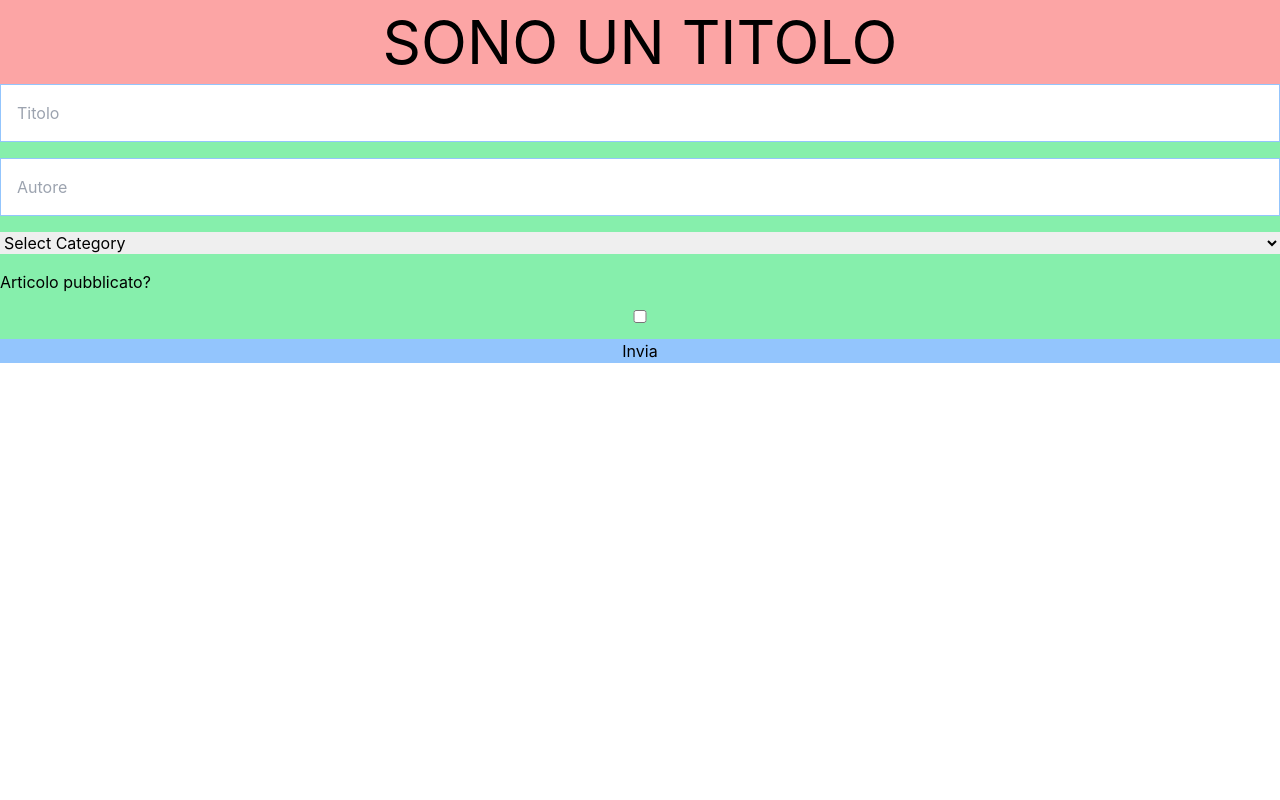
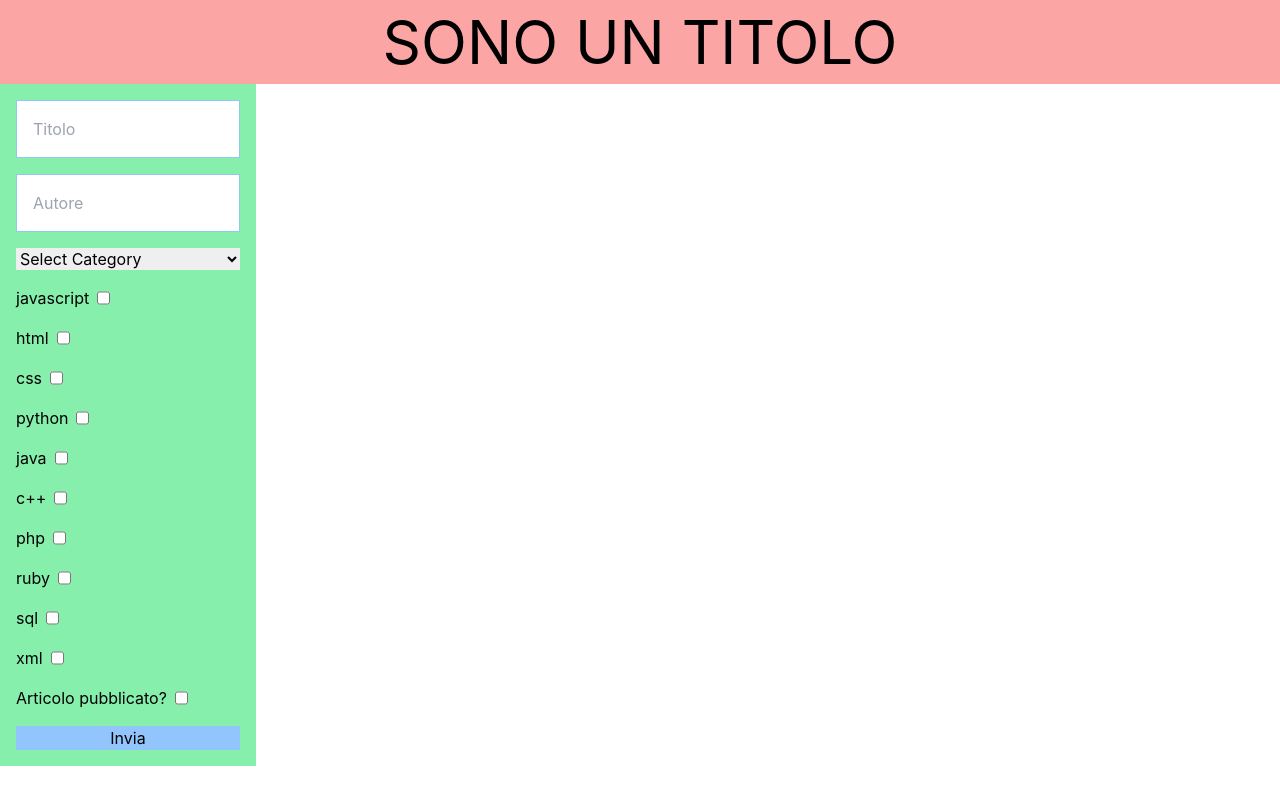
Before and after one commit to Aj-Herrera-99/react-form-multifield, a React (Vite) app: page / in a window 1280 px wide. Built offline with nearby package versions, Linux system fonts and the light colour scheme.

Commit message:
tags come checkbox fatto

```diff
--- a/src/App.jsx
+++ b/src/App.jsx
@@ -5,12 +5,24 @@ const initialData = {
     author: "",
     status: false,
     category: "",
+    tags: [],
 };
 
 // select
 const categories = ["web development", "front-end", "css"];
 // checkbox
-const tags = ["html", "css"];
+const tags = [
+    "javascript",
+    "html",
+    "css",
+    "python",
+    "java",
+    "c++",
+    "php",
+    "ruby",
+    "sql",
+    "xml",
+];
 
 function App() {
     // states
@@ -30,17 +42,21 @@ function App() {
         const { type, name, value, checked } = e.target;
         const KEY = name;
         const VAL = type == "checkbox" ? checked : value;
+        if (name == "tags") {
+            setFormData({
+                ...formData,
+                [name]: [...formData.tags, value],
+            });
+        } else {
             setFormData({ ...formData, [KEY]: VAL });
+        }
     };
 
-    const handleSelectChange = (e) => {
-        console.log(e.target.value.name);
-        console.log(e.target.value.value);
-        setFormData({ ...formData, [e.target.name]: e.target.value });
+    const handleCheckboxChange = (e) => {
+        console.log(e.target);
     };
 
     const handleRemoveClick = (e) => {
-        // console.log(e.target.closest("li"));
         const cardId = e.target.closest("li").id;
         const nuoveCards = cards.filter((card, index) => index != cardId);
         setCards(nuoveCards);
@@ -59,9 +75,9 @@ function App() {
                 </h1>
             </header>
             {/* Main */}
-            <main>
+            <main className="flex flex-wrap">
                 {/* Form */}
-                <section className="bg-green-300">
+                <section className="w-1/5 p-4 bg-green-300">
                     <form
                         action="#"
                         onSubmit={handleSubmit}
@@ -75,6 +91,7 @@ function App() {
                             onChange={handleInputChange}
                             value={formData.title}
                             placeholder="Titolo"
+                            required
                         />
                         <input
                             type="text"
@@ -83,11 +100,14 @@ function App() {
                             onChange={handleInputChange}
                             value={formData.author}
                             placeholder="Autore"
+                            required
                         />
-                        {/* / select const category = ["web development",
-                        "front-end", "css"]; */}
-                        {/* Select */}
-                        <select name="category" onChange={handleSelectChange}>
+                        {/* SelectCategory */}
+                        <select
+                            name="category"
+                            onChange={handleInputChange}
+                            required
+                        >
                             <option value="">Select Category</option>
                             {categories.map((category, index) => (
                                 <option key={index} value={category}>
@@ -95,7 +115,19 @@ function App() {
                                 </option>
                             ))}
                         </select>
+                        {tags.map((tag, index) => (
+                            <div key={index} className="flex gap-2">
+                                <label htmlFor={tag}>{tag}</label>
+                                <input
+                                    name="tags"
+                                    type="checkbox"
+                                    value={tag}
+                                    onChange={handleInputChange}
+                                />
+                            </div>
+                        ))}
 
+                        <div className="flex gap-2">
                             <label htmlFor="status">Articolo pubblicato?</label>
                             <input
                                 type="checkbox"
@@ -104,25 +136,31 @@ function App() {
                                 onChange={handleInputChange}
                                 checked={formData.status}
                             />
+                        </div>
                         <button type="submit" className="px-4 bg-blue-300 y-2">
                             Invia
                         </button>
                     </form>
                 </section>
                 {/* CardWrapper */}
-                <section className="">
-                    <ul className="flex flex-wrap gap-2 my-3">
+                <section className="w-4/5 p-4">
+                    <ul className="flex flex-wrap gap-2">
                         {cards.map((card, index) => (
                             <li
                                 className="p-4 bg-blue-300"
                                 key={index}
                                 id={index}
                             >
-                              {console.log(card.category)}
                                 <div className="flex flex-col">
                                     <span>Titolo: {card.title}</span>
                                     <span>Author: {card.author}</span>
                                     <span>Category: {card.category}</span>
+                                    <div>
+                                        Tags:
+                                        {card.tags.map((tag, index) => (
+                                            <div key={index}>{tag}</div>
+                                        ))}
+                                    </div>
                                     <span>
                                         Status:{" "}
                                         {card.status ? "Pubblicato" : "Bozza"}
```
Lines whose indentation alone changed are shown as unchanged.
